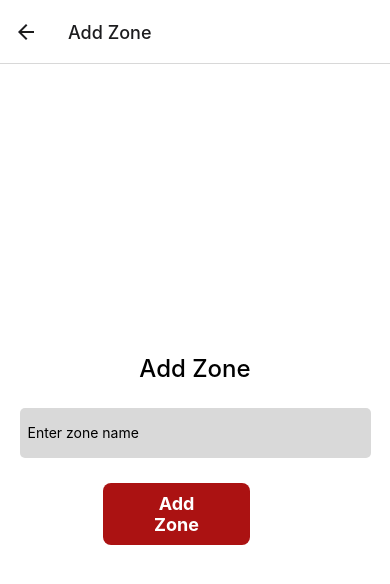
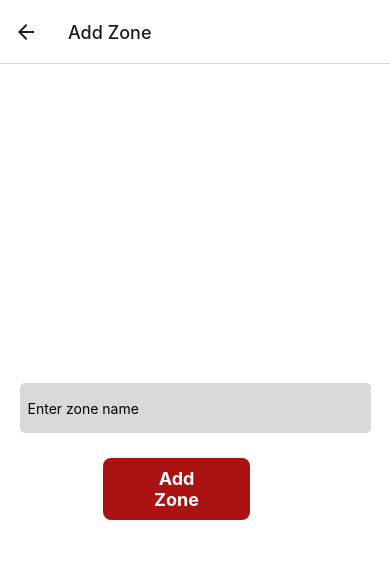
Before and after one commit to zeinshhadi/b-route-app, a React Native app in the folder frontend/: screen /AddZoneScreen in a window 390 px wide. Shown: the top 584 px of the page. Built offline with nearby package versions, Linux system fonts and the light colour scheme.

Commit message:
Frontend <> Removed title from add zone screen

```diff
--- a/frontend/screens/adminScreens/AddZoneScreen.js
+++ b/frontend/screens/adminScreens/AddZoneScreen.js
@@ -60,7 +60,6 @@ const AddZoneScreen = () => {
   };
   return (
     <View style={styles.outerContainer}>
-      <Text style={styles.titleFormScreen}>Add Zone</Text>
       <View style={styles.formContainer}>
         <ScrollView>
           <View>
```
